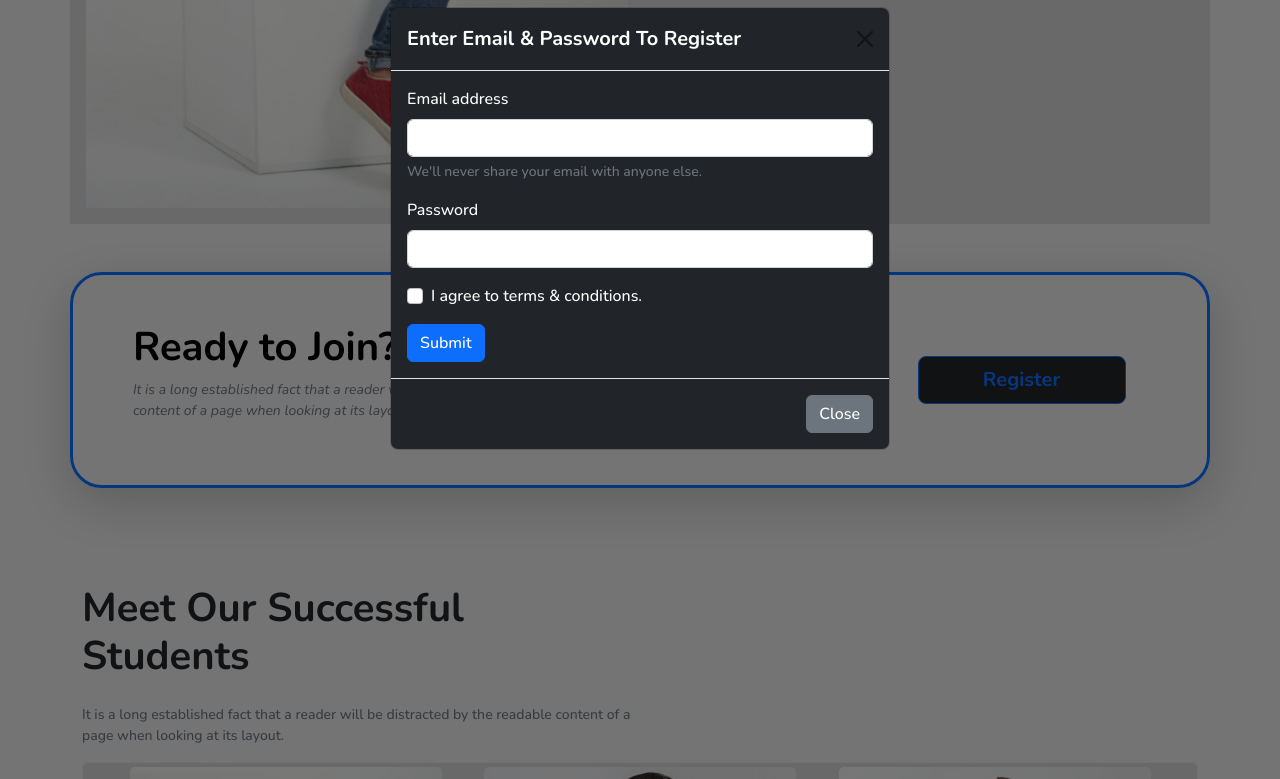
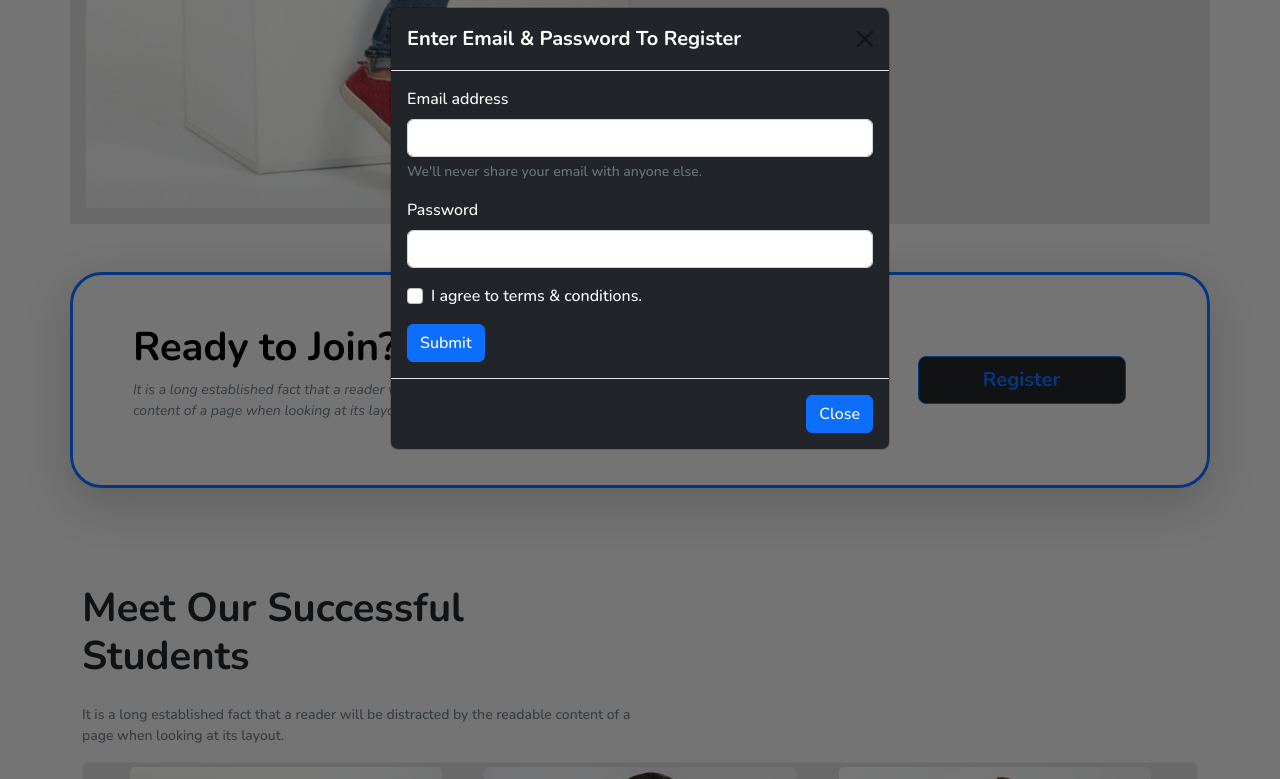
Before and after one commit to fzsf163/learn-tech, a plain HTML site: page index.html in a window 1280 px wide. Both pictures are taken after a click on the button "Register". Shown: the part 2295-3074 px from the top of the page. Drawn offline with nearby package versions, Linux system fonts and the light colour scheme; a web font is replaced by a local one.

Commit message:
btn-modal-chng

```diff
--- a/index.html
+++ b/index.html
@@ -300,7 +300,7 @@
                               </form>
                         </div>
                         <div class="modal-footer">
-                            <button type="button" class="btn btn-secondary" data-bs-dismiss="modal">Close</button>
+                            <button type="button" class="btn btn-primary" data-bs-dismiss="modal">Close</button>
                         </div>
                     </div>
                 </div>
```
